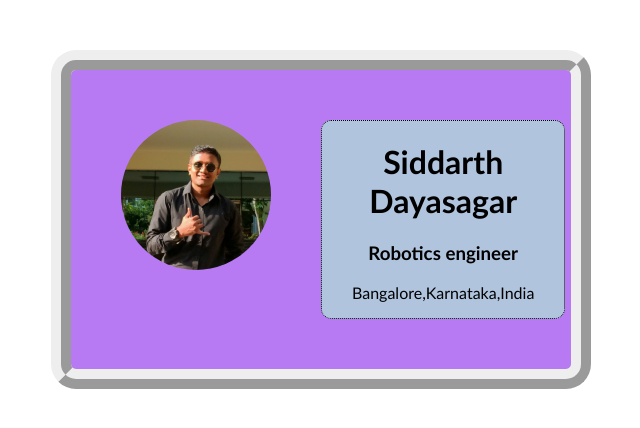
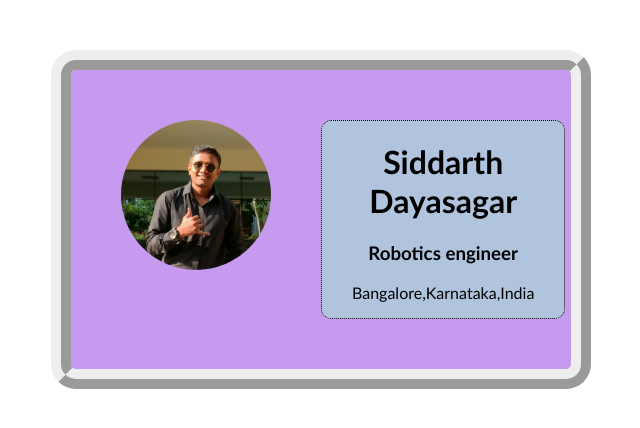
Before and after one commit to siddarth09/Digital_Card, a plain HTML site: page index.html in a window 1280 px wide. Shown: the whole page, without its empty margins (29-669 px from the left). Drawn offline with Linux system fonts and the light colour scheme.

Commit message:
modified

```diff
--- a/style.css
+++ b/style.css
@@ -13,7 +13,7 @@ body {
 }
 
 .card {
-    background-color: rgba(177, 109, 241, 0.904);
+    background-color: rgba(192, 144, 238, 0.904);
     border: 20px dotted ;
     border-radius: 25px;
     border-style:ridge;
```
